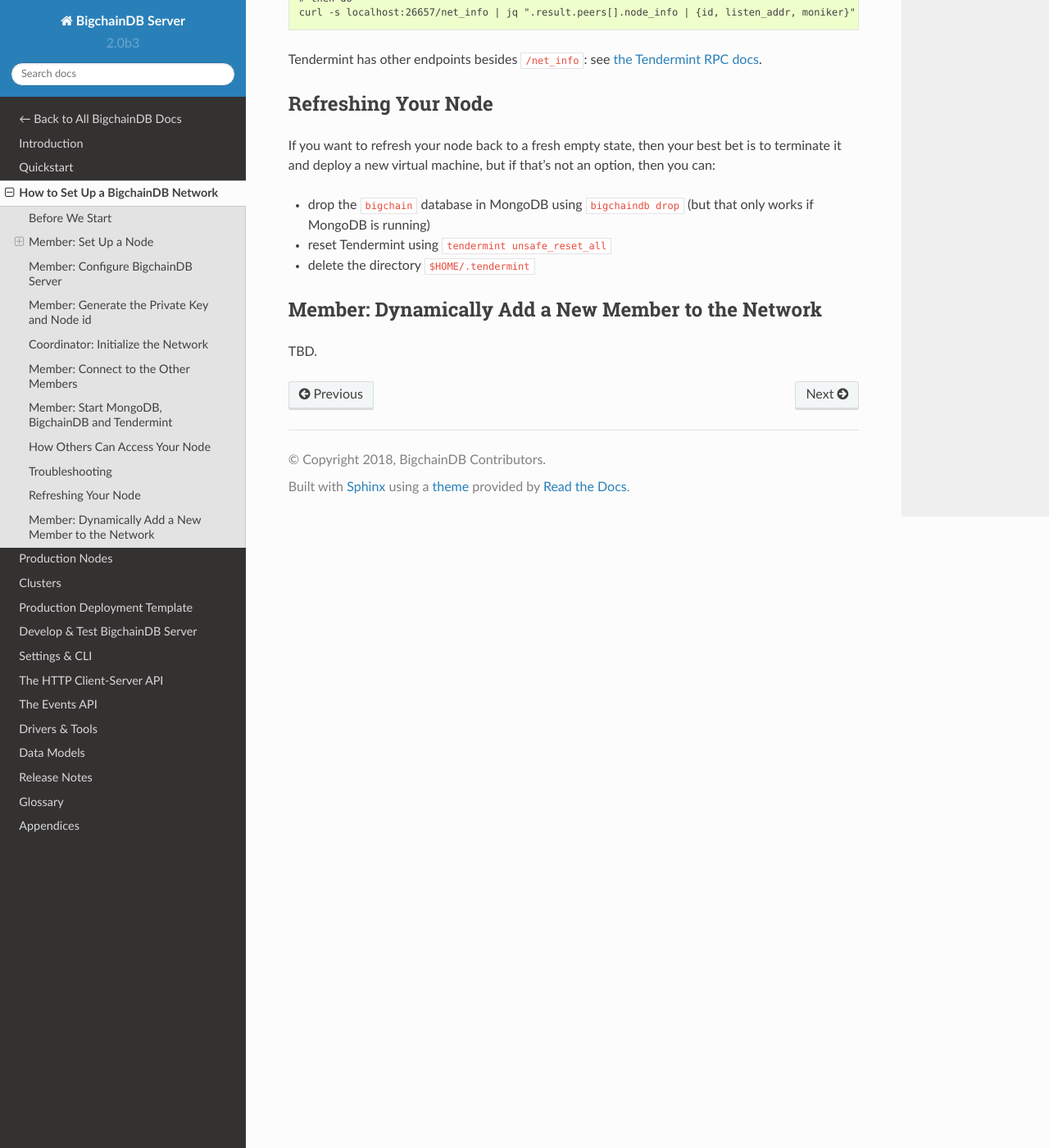
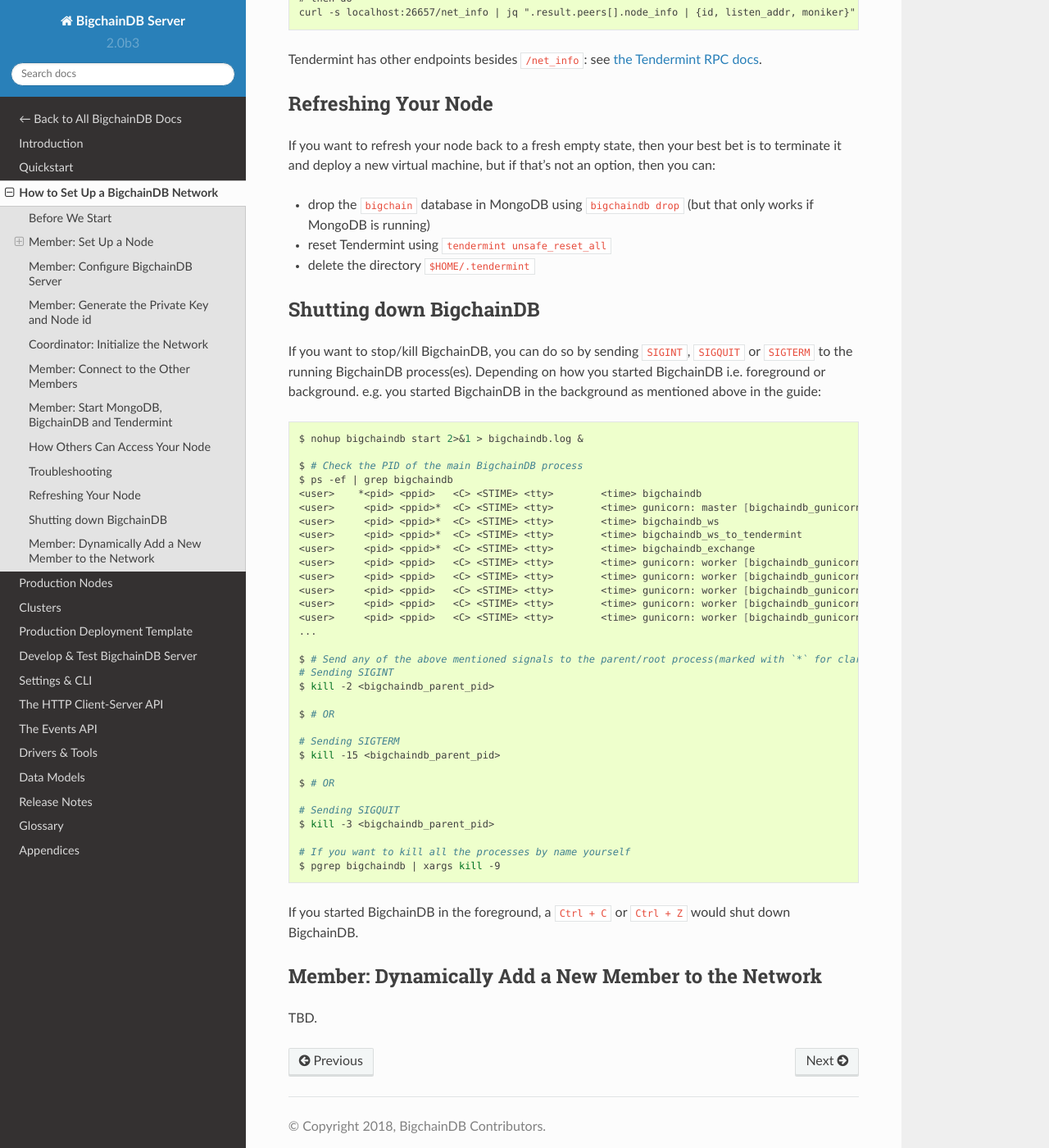
Before and after one commit to bigchaindb/bigchaindb, a Sphinx documentation site: the page built from docs/server/source/simple-network-setup.md, in a window 1280 px wide and 1400 px high, scrolled down 6921 px. Shown: the whole window at 82% size. Built offline with Sphinx 7.4.7 and the Read the Docs theme 2.0.0, drawn with Linux system fonts in a browser that asks for light colours.

Commit message:
Problem: Signals do not propagate to child BigchainDB processes (#2395).
Solution: Run child processes as daemons to make the signals propagate. Add a short shutdown description to the setup guide.

````diff
--- a/docs/server/source/simple-network-setup.md
+++ b/docs/server/source/simple-network-setup.md
@@ -265,6 +265,48 @@
 - reset Tendermint using `tendermint unsafe_reset_all`
 - delete the directory `$HOME/.tendermint`
 
+## Shutting down BigchainDB
+
+If you want to stop/kill BigchainDB, you can do so by sending `SIGINT`, `SIGQUIT` or `SIGTERM` to the running BigchainDB
+process(es). Depending on how you started BigchainDB i.e. foreground or background. e.g. you started BigchainDB in the background as mentioned above in the guide:
+
+```bash
+$ nohup bigchaindb start 2>&1 > bigchaindb.log &
+
+$ # Check the PID of the main BigchainDB process
+$ ps -ef | grep bigchaindb
+<user>    *<pid> <ppid>   <C> <STIME> <tty>        <time> bigchaindb
+<user>     <pid> <ppid>*  <C> <STIME> <tty>        <time> gunicorn: master [bigchaindb_gunicorn]
+<user>     <pid> <ppid>*  <C> <STIME> <tty>        <time> bigchaindb_ws
+<user>     <pid> <ppid>*  <C> <STIME> <tty>        <time> bigchaindb_ws_to_tendermint
+<user>     <pid> <ppid>*  <C> <STIME> <tty>        <time> bigchaindb_exchange
+<user>     <pid> <ppid>   <C> <STIME> <tty>        <time> gunicorn: worker [bigchaindb_gunicorn]
+<user>     <pid> <ppid>   <C> <STIME> <tty>        <time> gunicorn: worker [bigchaindb_gunicorn]
+<user>     <pid> <ppid>   <C> <STIME> <tty>        <time> gunicorn: worker [bigchaindb_gunicorn]
+<user>     <pid> <ppid>   <C> <STIME> <tty>        <time> gunicorn: worker [bigchaindb_gunicorn]
+<user>     <pid> <ppid>   <C> <STIME> <tty>        <time> gunicorn: worker [bigchaindb_gunicorn]
+...
+
+$ # Send any of the above mentioned signals to the parent/root process(marked with `*` for clarity)
+# Sending SIGINT
+$ kill -2 <bigchaindb_parent_pid>
+
+$ # OR
+
+# Sending SIGTERM
+$ kill -15 <bigchaindb_parent_pid>
+
+$ # OR
+
+# Sending SIGQUIT
+$ kill -3 <bigchaindb_parent_pid>
+
+# If you want to kill all the processes by name yourself
+$ pgrep bigchaindb | xargs kill -9
+```
+
+If you started BigchainDB in the foreground, a `Ctrl + C` or `Ctrl + Z` would shut down BigchainDB.
+
 ## Member: Dynamically Add a New Member to the Network
 
 TBD.
````
Also changed, not shown: 1 other file.
